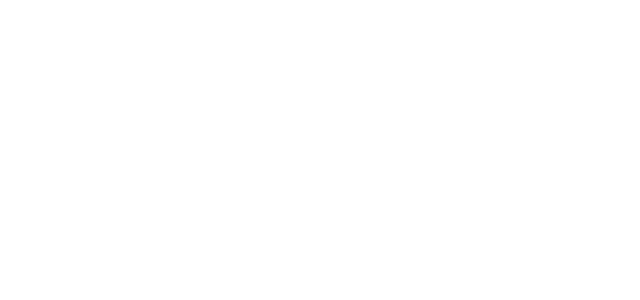
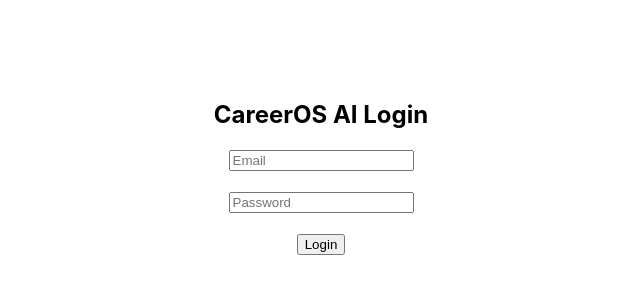
Before and after one commit to afreenmohammad15/careeros-ai-react, a React (Create React App) app: page /login in a window 1280 px wide. Before the commit this address had no page. Shown: the top 300 px of the page, without its empty margins (319-959 px from the left). Built offline with nearby package versions, Linux system fonts and the light colour scheme.

Commit message:
CareerOS AI completed

```diff
--- a/src/App.js
+++ b/src/App.js
@@ -2,14 +2,23 @@ import React from "react";
 import { BrowserRouter, Routes, Route } from "react-router-dom";
 
 import Home from "./pages/Home";
+import Login from "./Login";
 import Dashboard from "./Dashboard";
+
+import ResumeUpload from "./pages/ResumeUpload";
+import ResumeAnalyzer from "./pages/ResumeAnalyzer";
+import Interview from "./pages/Interview";
 
 function App() {
   return (
     <BrowserRouter>
       <Routes>
         <Route path="/" element={<Home />} />
+        <Route path="/login" element={<Login />} />
         <Route path="/dashboard" element={<Dashboard />} />
+        <Route path="/resume-upload" element={<ResumeUpload />} />
+        <Route path="/resume-analyzer" element={<ResumeAnalyzer />} />
+        <Route path="/interview" element={<Interview />} />
       </Routes>
     </BrowserRouter>
   );
--- a/src/Dashboard.js
+++ b/src/Dashboard.js
@@ -1,10 +1,26 @@
 import React from "react";
+import { Link } from "react-router-dom";
 
 function Dashboard() {
   return (
-    <div>
+    <div style={{ textAlign: "center" }}>
       <h1>CareerOS AI Dashboard</h1>
-      <p>Dashboard Working Successfully ✅</p>
+
+      <Link to="/resume-upload">
+        <button>Resume Upload</button>
+      </Link>
+
+      <br /><br />
+
+      <Link to="/resume-analyzer">
+        <button>Resume Analyzer</button>
+      </Link>
+
+      <br /><br />
+
+      <Link to="/interview">
+        <button>Mock Interview</button>
+      </Link>
     </div>
   );
 }
--- a/src/Login.js
+++ b/src/Login.js
@@ -1,22 +1,24 @@
 import React, { useState } from "react";
-import { auth } from "./firebase";
-import { signInWithEmailAndPassword } from "firebase/auth";
 
-function Login({ setLoggedIn }) {
+function Login() {
   const [email, setEmail] = useState("");
   const [password, setPassword] = useState("");
 
-  const handleLogin = async () => {
-    try {
-      await signInWithEmailAndPassword(auth, email, password);
-      setLoggedIn(true);
-    } catch (error) {
-      alert(error.message);
+  const handleLogin = () => {
+    if (email && password) {
+      alert("Login Successful!");
+    } else {
+      alert("Please enter email and password");
     }
   };
 
   return (
-    <div style={{ textAlign: "center", marginTop: "100px" }}>
+    <div
+      style={{
+        textAlign: "center",
+        marginTop: "100px",
+      }}
+    >
       <h2>CareerOS AI Login</h2>
 
       <input
@@ -39,7 +41,9 @@ function Login({ setLoggedIn }) {
       <br />
       <br />
 
-      <button onClick={handleLogin}>Login</button>
+      <button onClick={handleLogin}>
+        Login
+      </button>
     </div>
   );
 }
--- /dev/null
+++ b/src/pages/Interview.js
@@ -0,0 +1,12 @@
+import React from "react";
+
+function Interview() {
+  return (
+    <div>
+      <h2>Mock Interview</h2>
+      <p>Tell me about yourself.</p>
+    </div>
+  );
+}
+
+export default Interview;
--- /dev/null
+++ b/src/pages/ResumeAnalyzer.js
@@ -0,0 +1,12 @@
+import React from "react";
+
+function ResumeAnalyzer() {
+  return (
+    <div>
+      <h2>Resume Analyzer</h2>
+      <p>Resume Analysis Coming Soon</p>
+    </div>
+  );
+}
+
+export default ResumeAnalyzer;
--- /dev/null
+++ b/src/pages/ResumeUpload.js
@@ -0,0 +1,12 @@
+import React from "react";
+
+function ResumeUpload() {
+  return (
+    <div>
+      <h2>Resume Upload</h2>
+      <input type="file" />
+    </div>
+  );
+}
+
+export default ResumeUpload;
```
